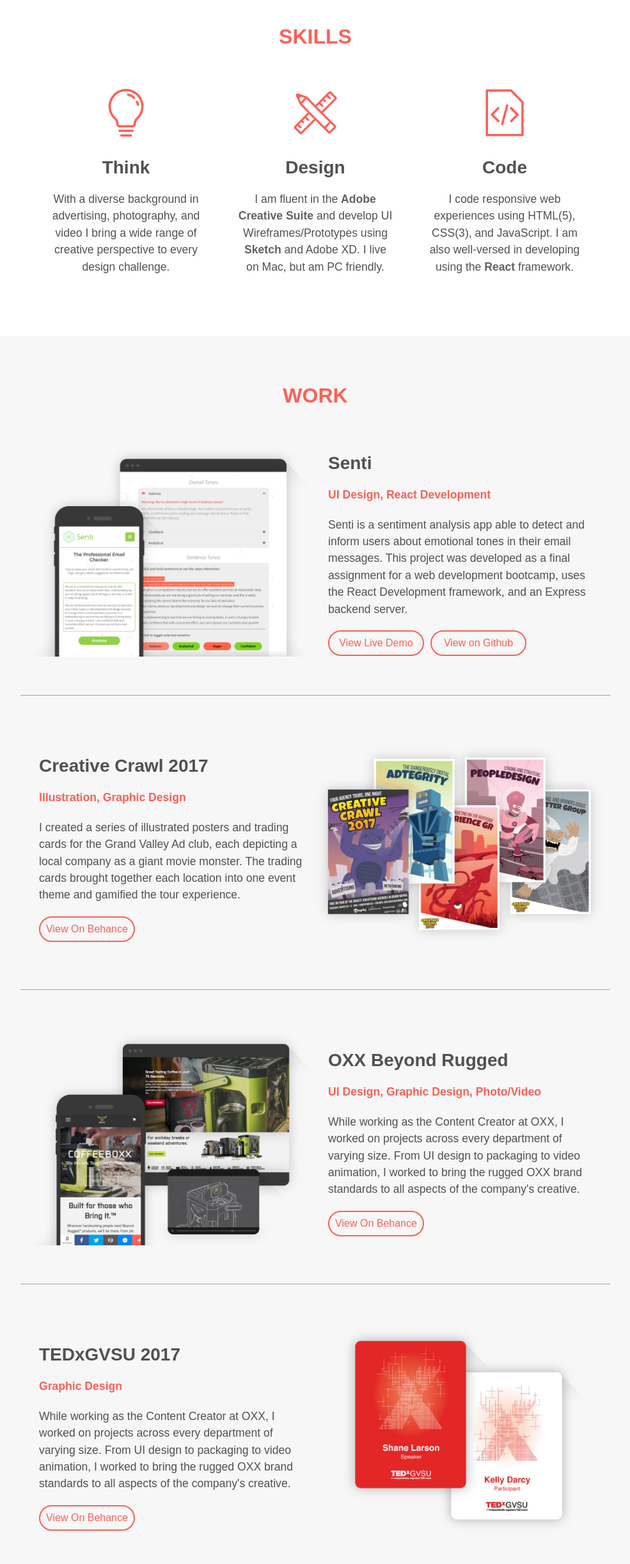
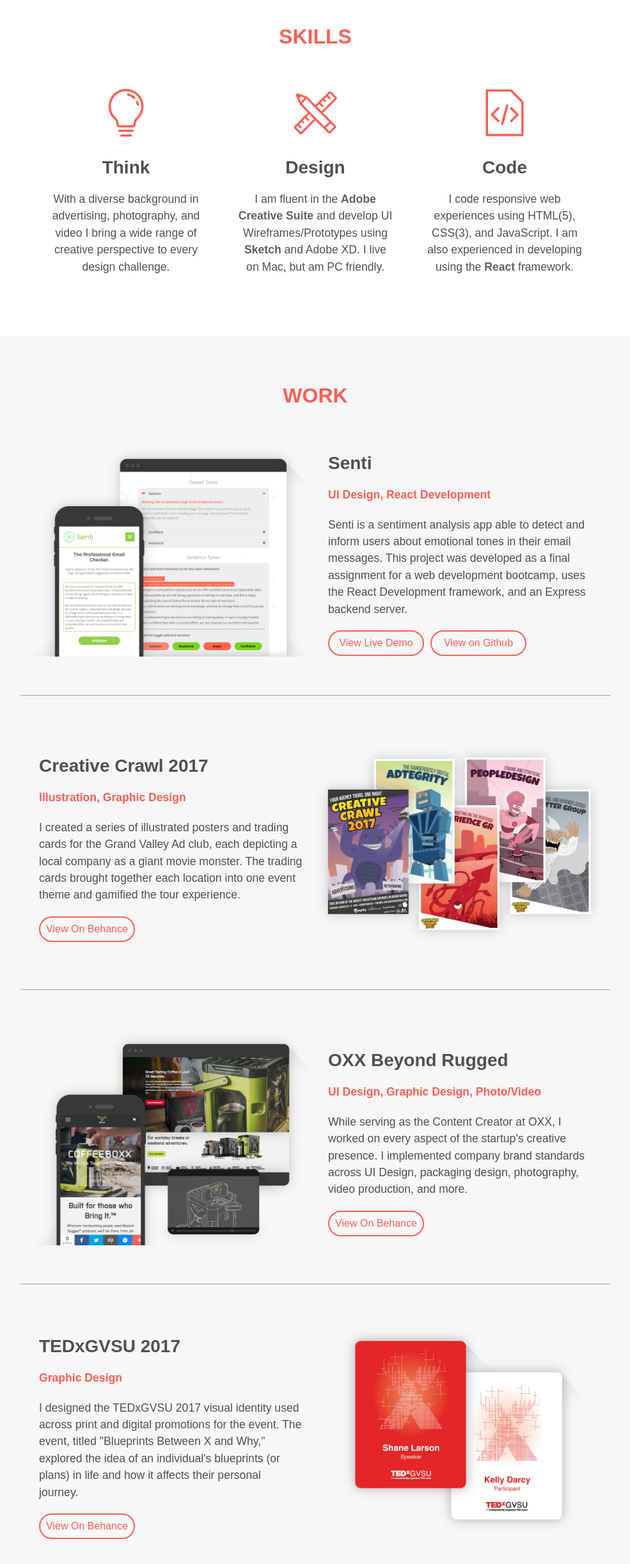
Before and after one commit to josephrossparks/portfolio_josephparks, a plain HTML site: page index.html in a window 1280 px wide. Shown: the part 836-3280 px from the top of the page at 64% size, without its empty margins (147-1132 px from the left). Drawn offline with nearby package versions, Linux system fonts and the light colour scheme; a web font is replaced by a local one.

Commit message:
Copy edits

```diff
--- a/index.html
+++ b/index.html
@@ -21,7 +21,7 @@
   <body>
 
     <div id="header">
-        <div id="title">
+        <div id="title" data-aos="fade-up">
             <h1>JOSEPH ROSS PARKS</h1>
             <h1 id="subhead">Design & Development</h1>
         </div>
@@ -50,7 +50,7 @@
 	    	<div class="skill_box">
 	    		<img src="assets/images/skills/webpage.png" width="100px" height="100px">
 	    		<h3>Code</h3>
-	    		<p class="centered">I code responsive web experiences using HTML(5), CSS(3), and JavaScript. I am also well-versed in developing using the <b>React</b> framework.</p>
+	    		<p class="centered">I code responsive web experiences using HTML(5), CSS(3), and JavaScript. I am also experienced in developing using the <b>React</b> framework.</p>
 	    	</div>
 	    </div>
     </div>
@@ -92,7 +92,7 @@
                 <div class="project_description">
                     <h4>OXX Beyond Rugged</h4>
                     <p class="project_tags">UI Design, Graphic Design, Photo/Video</p>
-                    <p class="work_description">While working as the Content Creator at OXX, I worked on projects across every department of varying size. From UI design to packaging to video animation, I worked to bring the rugged OXX brand standards to all aspects of the company's creative.</p>
+                    <p class="work_description">While serving as the Content Creator at OXX, I worked on every aspect of the startup's creative presence. I implemented company brand standards across UI Design, packaging design, photography, video production, and more.</p>
                     <div class="button_container">
                         <a class="button" href="https://www.behance.net/gallery/60400667/OXX-Beyond-Rugged" target="_blank">View On Behance</a>
                     </div>
@@ -106,7 +106,7 @@
                 <div class="project_description">
                     <h4>TEDxGVSU 2017</h4>
                     <p class="project_tags">Graphic Design</p>
-                    <p class="work_description">While working as the Content Creator at OXX, I worked on projects across every department of varying size. From UI design to packaging to video animation, I worked to bring the rugged OXX brand standards to all aspects of the company's creative.</p>
+                    <p class="work_description">I designed the TEDxGVSU 2017 visual identity used across print and digital promotions for the event. The event, titled "Blueprints Between X and Why," explored the idea of an individual's blueprints (or plans) in life and how it affects their personal journey.</p>
                     <div class="button_container">
                         <a class="button" href="https://www.behance.net/gallery/51364665/TEDxGVSU-2017" target="_blank">View On Behance</a>
                     </div>
```
